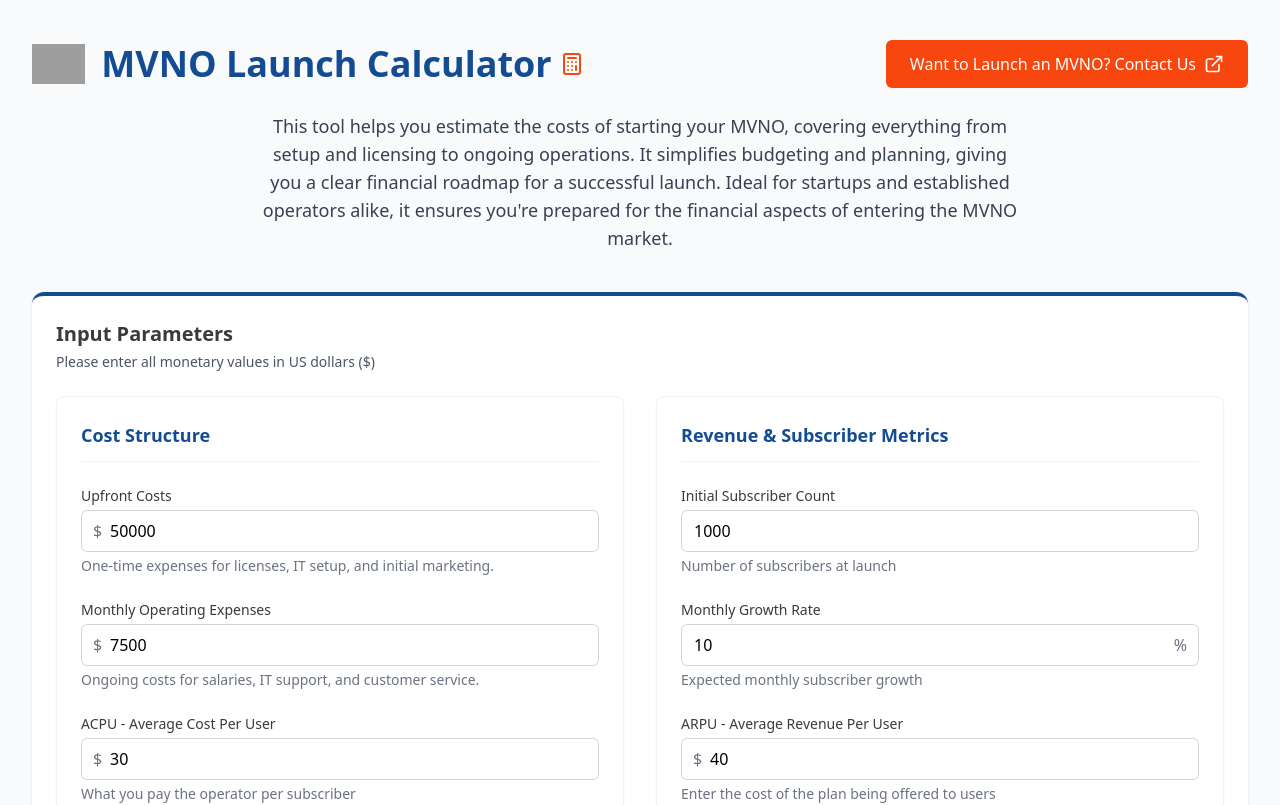
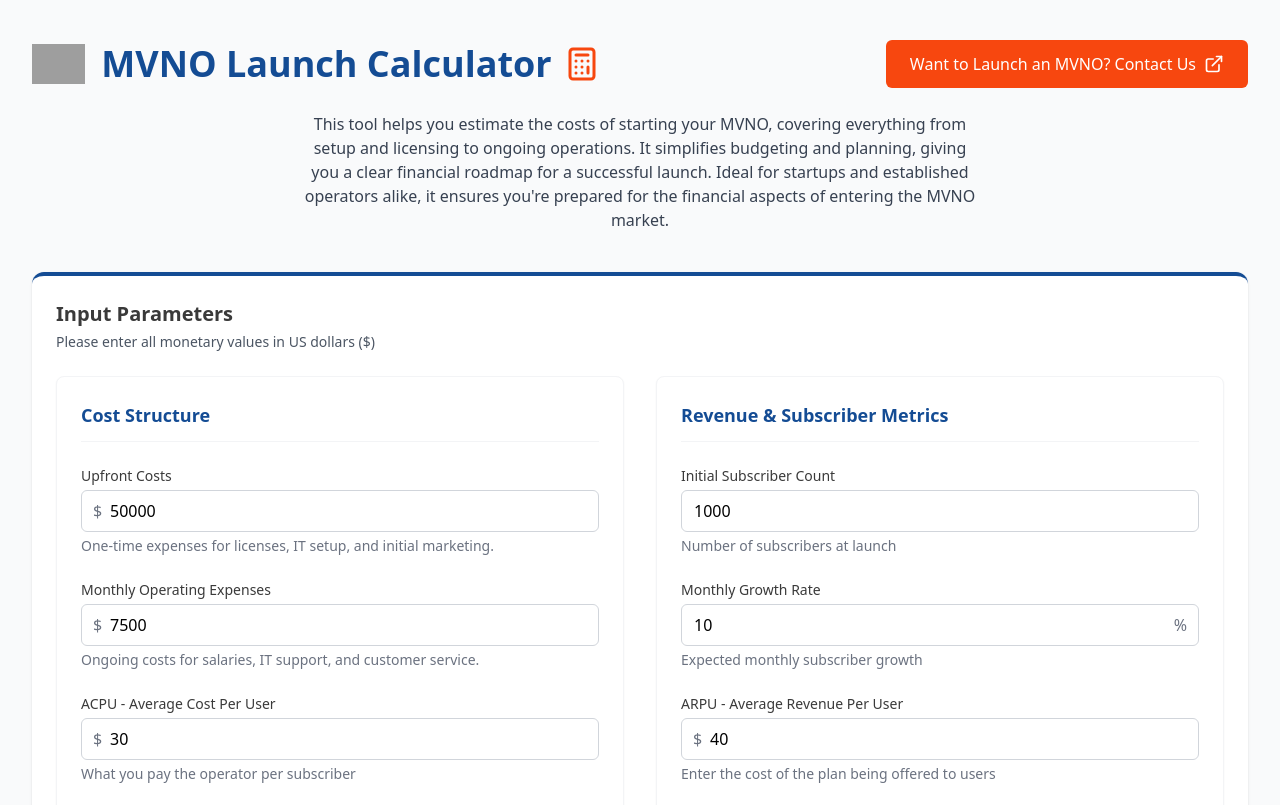
Before and after one commit to devil2123/MVNO_Spenza, a React (Vite) app: page / in a window 1280 px wide. Shown: the top 805 px of the page. Built offline with nearby package versions, Linux system fonts and the light colour scheme; grey boxes are pictures that could not be loaded.

Commit message:
Update App.tsx

```diff
--- a/src/App.tsx
+++ b/src/App.tsx
@@ -31,18 +31,23 @@ function App() {
 
         {/* Header Section */}
         <div className="flex flex-col lg:flex-row justify-between items-center mb-6">
+          {/* Left: Title with Icon */}
           <div className="flex items-center space-x-4">
             <img
               src="https://res.cloudinary.com/dw2h36vj0/image/upload/v1744803023/ngjbeca4p4xg7urltb1v.jpg"
               alt="Spenza Logo"
               className="h-10 w-auto"
             />
-            <h1 className="text-3xl md:text-4xl font-bold text-[#144C94] flex items-center space-x-2">
-              <span>MVNO Launch Calculator</span>
-              <Calculator className="h-6 w-6 text-[#F7470F]" />
-            </h1>
+            <div className="inline-flex items-center space-x-3">
+              <h1 className="text-3xl md:text-4xl font-bold text-[#144C94]">
+                MVNO Launch Calculator
+              </h1>
+              {/* Adjust icon size to match heading */}
+              <Calculator className="h-8 w-8 md:h-9 md:w-9 text-[#F7470F]" />
+            </div>
           </div>
 
+          {/* Right: CTA Button */}
           <a
             href="https://spenza.com/contact-the-telecom-expense-management-experts/"
             target="_blank"
@@ -54,9 +59,9 @@ function App() {
           </a>
         </div>
 
-        {/* Subheading - now replaced with new text */}
+        {/* Subheading - smaller text, 2–3 lines */}
         <div className="text-center mb-10">
-          <p className="text-gray-700 text-base md:text-lg max-w-3xl mx-auto">
+          <p className="mx-auto text-gray-700 text-sm md:text-base leading-relaxed max-w-2xl">
             This tool helps you estimate the costs of starting your MVNO, covering everything from setup
             and licensing to ongoing operations. It simplifies budgeting and planning, giving you a clear
             financial roadmap for a successful launch. Ideal for startups and established operators alike,
@@ -66,6 +71,7 @@ function App() {
 
         {/* Calculator Sections */}
         <div className="space-y-8">
+          {/* Input Section */}
           <div className="bg-white rounded-xl shadow p-6 border-t-4 border-[#144C94]">
             <div className="mb-6">
               <h2 className="text-xl font-semibold text-[#3A3A3A]">Input Parameters</h2>
@@ -76,6 +82,7 @@ function App() {
             <InputSection inputs={inputs} onChange={handleInputChange} />
           </div>
 
+          {/* Results Section */}
           <ResultsSection projections={projections} inputs={inputs} />
         </div>
       </div>
```
